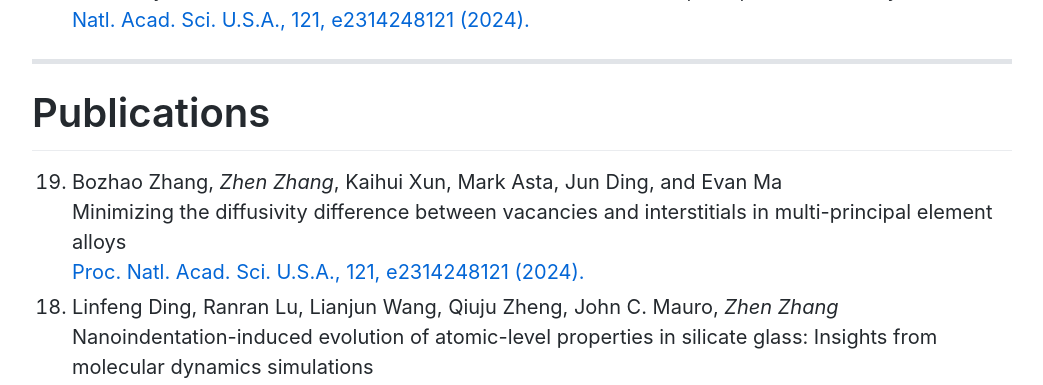
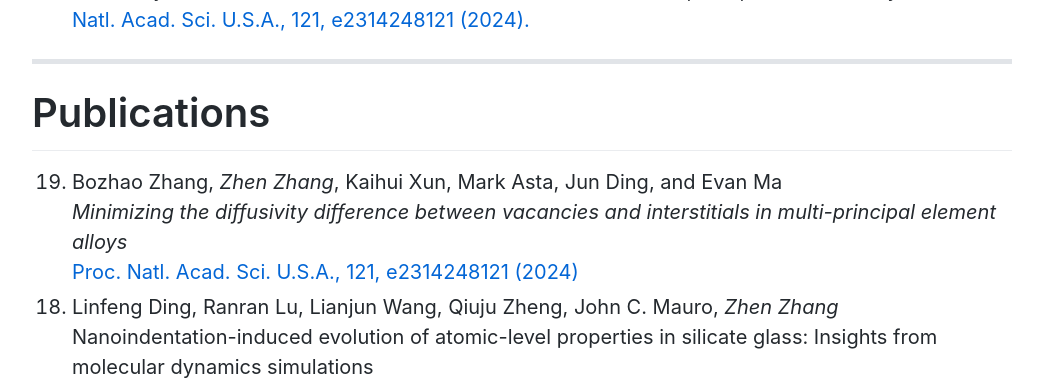
Before and after one commit to zhenzhang1991/zhenzhang1991.github.io, a Jekyll site: the page built from index.md, in a window 1280 px wide and 900 px high, scrolled down 4749 px. Shown: the top 385 px of the window, without its empty margins (118-1161 px from the left). Built offline with Jekyll 4.4.1, drawn with Linux system fonts in a browser that asks for light colours; Markdown is read by kramdown in place of the engine named in the settings; comment, search, counter and statistics services are not loaded.

```diff
--- a/index.md
+++ b/index.md
@@ -87,8 +87,8 @@ Publication for more details:
 
 # Publications
 0. Bozhao Zhang, *Zhen Zhang*, Kaihui Xun, Mark Asta, Jun Ding, and Evan Ma <br>
-   Minimizing the diffusivity difference between vacancies and interstitials in multi-­principal element alloys <br>
-   [Proc. Natl. Acad. Sci. U.S.A., 121, e2314248121 (2024).](doc/2024-zhangb-pnas.pdf)
+   *Minimizing the diffusivity difference between vacancies and interstitials in multi-­principal element alloys <br>*
+   [Proc. Natl. Acad. Sci. U.S.A., 121, e2314248121 (2024)](doc/2024-zhangb-pnas.pdf)
 0. Linfeng Ding, Ranran Lu, Lianjun Wang, Qiuju Zheng, John C. Mauro, *Zhen Zhang* <br>
    Nanoindentation-induced evolution of atomic-level properties in silicate glass: Insights from molecular dynamics simulations <br>
    [J. Am. Ceram. Soc., 107,1448 (2024)](docs/2023-lu-jace.pdf) [Editor's Choice]
```
